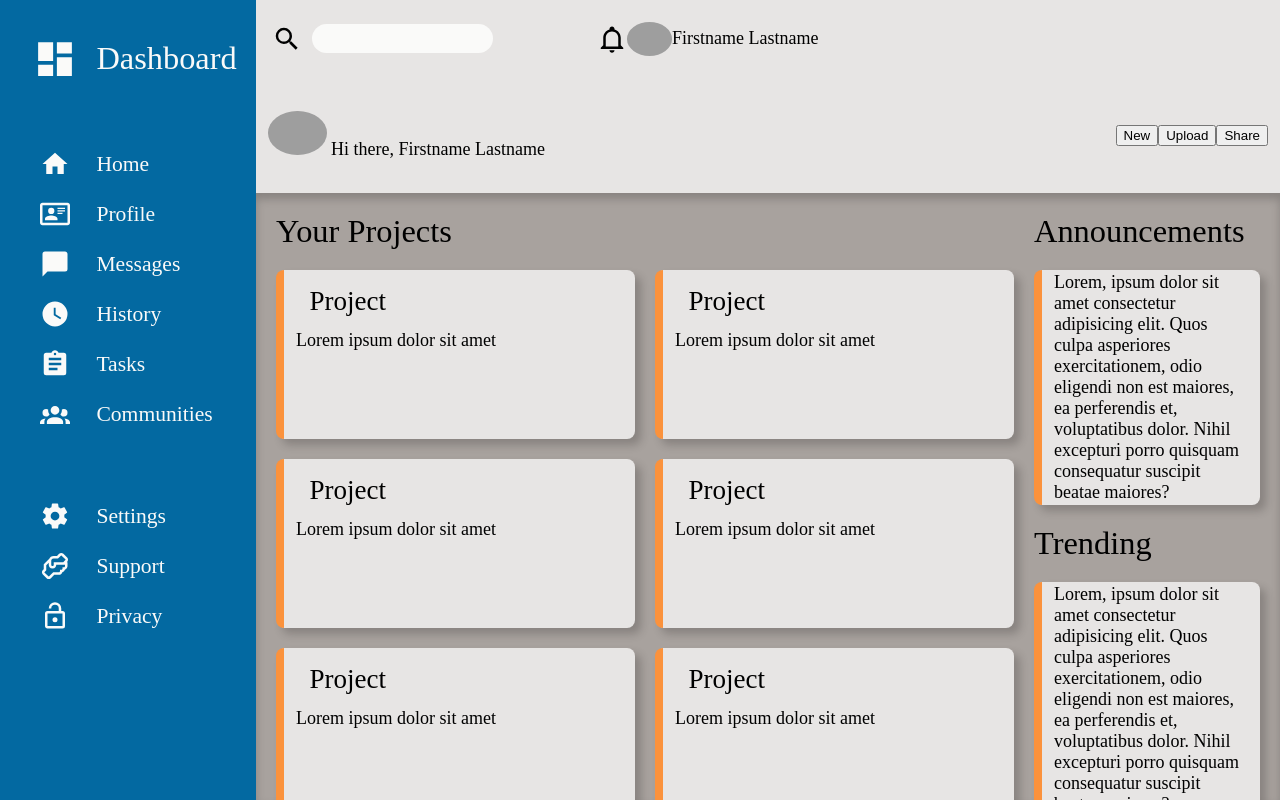
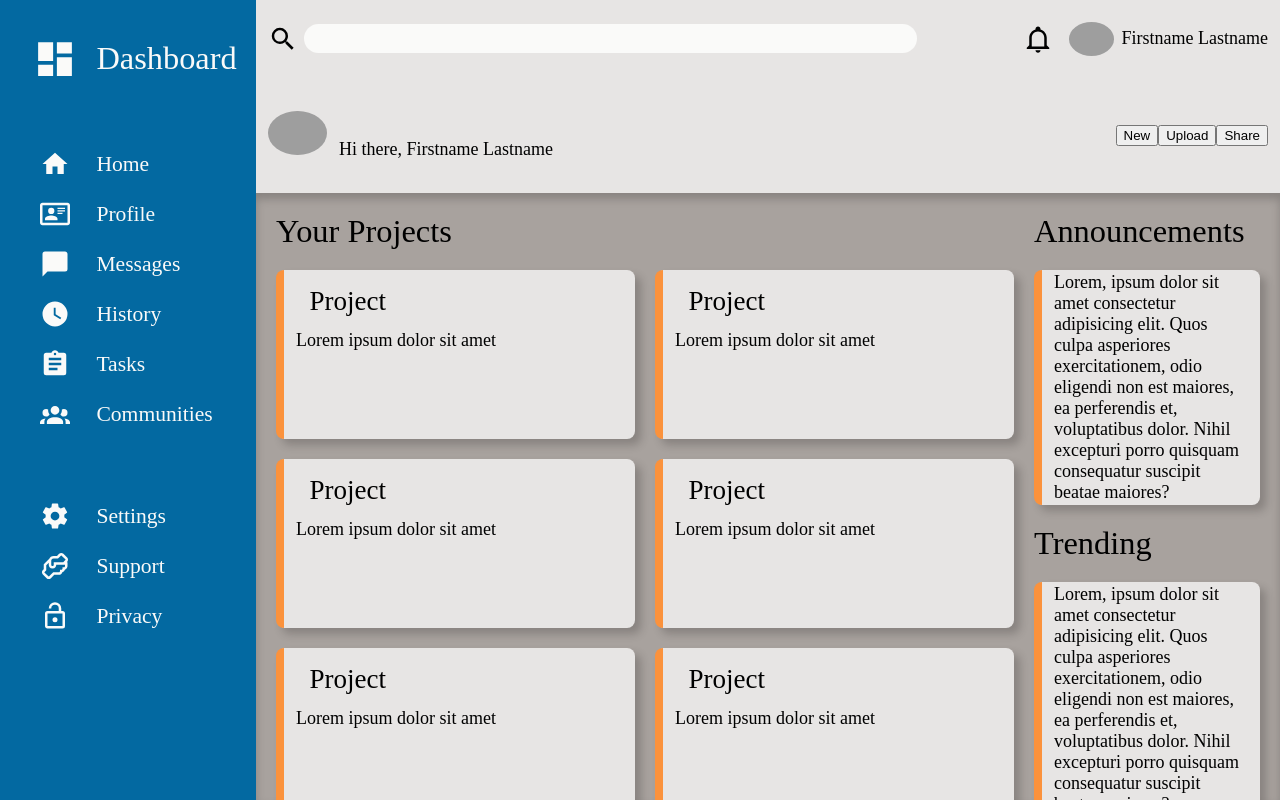
Before and after one commit to vigilancebrandon/admin-dashboard, a plain HTML site: page index.html in a window 1280 px wide. Drawn offline with Linux system fonts and the light colour scheme; grey boxes are pictures that could not be loaded.

Commit message:
Style flex spacing for header-top

```diff
--- a/style.css
+++ b/style.css
@@ -58,6 +58,7 @@ body {
   width: var(--profile-image-width);
   height: auto;
 
+  margin-right: 8px;
   border-radius: 50%;
 
   align-self: center;
@@ -82,29 +83,43 @@ body {
 
 .header-top {
   display: flex;
-  /* justify-content: space-between; */
+  justify-content: space-between;
 }
 
-.header-top .search,
 .header-top .profile-widget {
   display: flex;
   align-items: center;
-  justify-content: space-evenly;
+
+  min-width: max-content;
+  margin-left: 16px;
 }
 
 .header-top input {
   flex-grow: 1;
-  max-width: 50%;
+  /* max-width: 50%; */
 
   height: 1em;
 
-  margin: 12px 100px 12px 6px;
+  /* margin: 12px 100px 12px 6px; */
+  margin: 12px 6px;
   padding: 8px;
 
   border-radius: 20px;
   border: none;
 
   background-color: var(--white);
+}
+
+.header-top .search {
+  display: flex;
+  align-items: center;
+
+  flex: 1;
+  margin-right: 100px;
+}
+
+.header-top .profile-widget {
+  justify-content: end;
 }
 
 .header-bottom {
```
